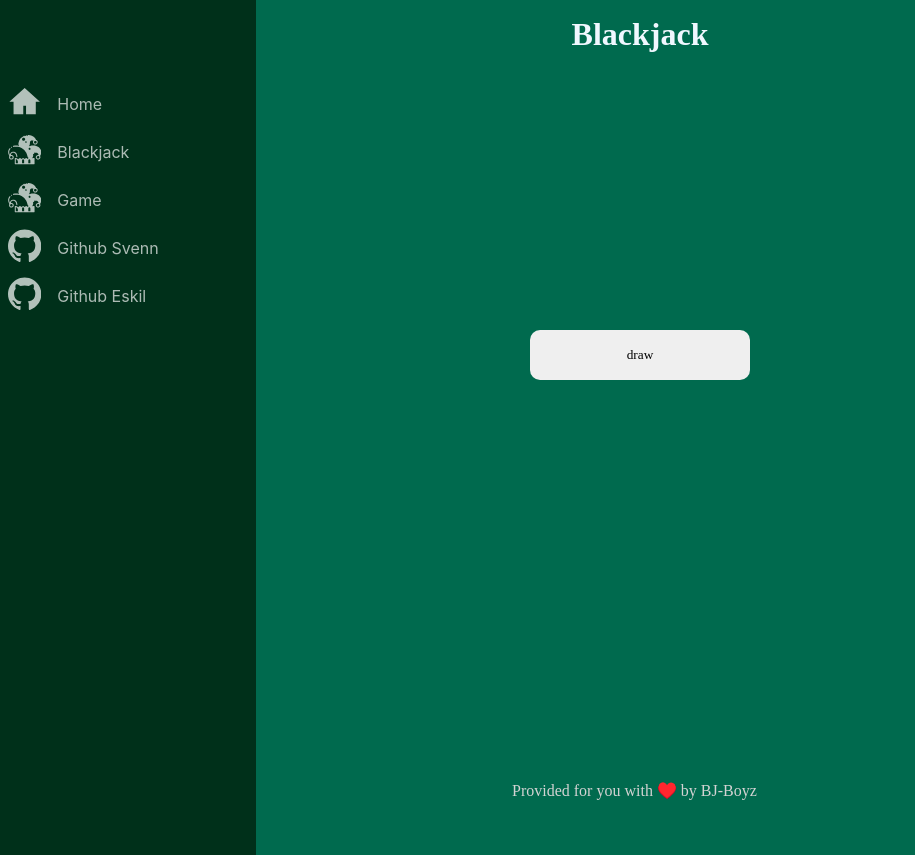
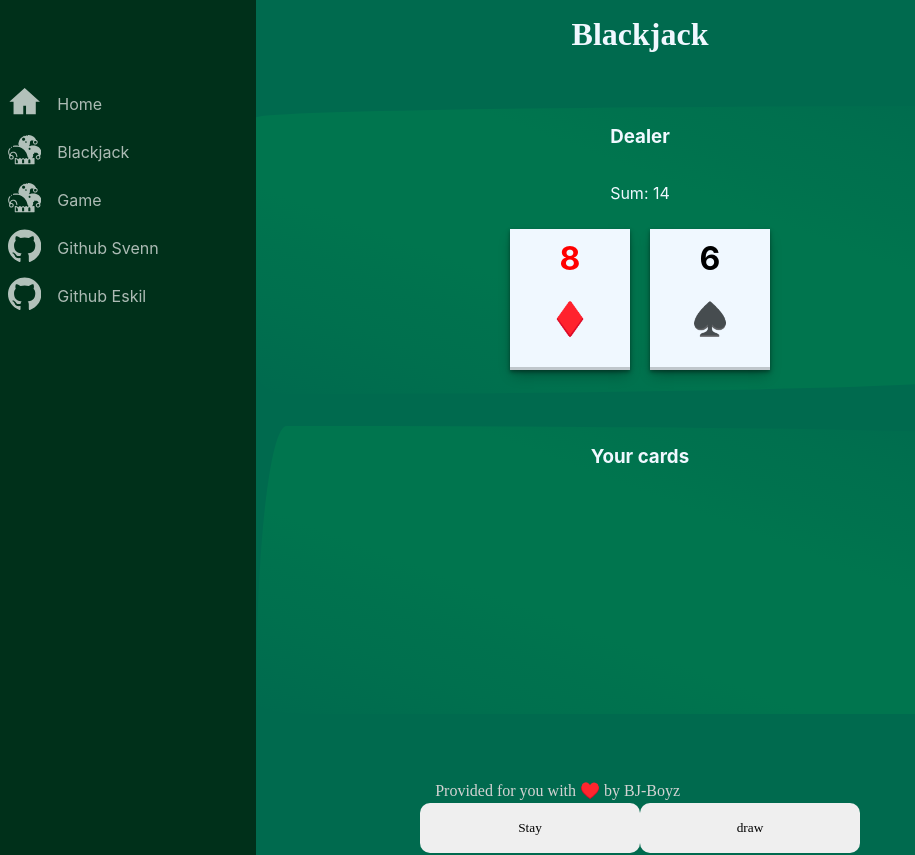
Before and after one commit to eskilsen/BlackjackTrippleTwist, a React (Create React App) app in the folder bj-boyz/: page /bjbybjboys in a window 1280 px wide. Shown: the whole page, without its empty margins (0-915 px from the left). Before the commit the page ends 800 px from the top, so only its background shows below. Built offline with nearby package versions, Linux system fonts and the light colour scheme; a web font is replaced by a local one.

Commit message:
more game functionality.. not working, state and updates are fucked

```diff
--- a/bj-boyz/src/components/Hand.tsx
+++ b/bj-boyz/src/components/Hand.tsx
@@ -1,9 +1,9 @@
-import React, { useState, useEffect } from 'react';
-import { Card, Deck, StandardDeck } from "fh-cards";
+import React, { useState, useEffect, useRef } from 'react';
 import CardCC from './CardCC';
 import "./styles/Hand.css"
 
 import jsonData from "../deck.json";
+
 
 
 function Hand() {
@@ -14,15 +14,24 @@ function Hand() {
   const [cardHand, setCardHand]: any[] = useState([]);
   const [cardSum, setCardSum] = useState(0);
 
-  let drawCard = () => {
+  const [dealerCards, setDealerCards]: any[] = useState([]);
+  const [dealerSum, setDealerSum] = useState(0);
+  const [playerIsFinished, setPlayerIsFinished] = useState(false);
+  const [gameOver, setGameOver] = useState(false);
+
+  let drawCard = (hand: any[]) => {
     if (deck.length > 0){
       const randomIndex = Math.floor(Math.random()*deck.length);
-      console.log(randomIndex);
       const card = deck[randomIndex];
       deck.splice(randomIndex,1);
       setDeck([...deck])
-      cardHand.push(card);
+      hand.push(card);
     }
+  }
+
+  let dealDealerCards = () => {
+    drawCard(dealerCards);
+    summerizeDealerHand(dealerCards);
   }
 
   let summerizeCardHand = (cardHand: any[]) => {
@@ -69,23 +78,138 @@ function Hand() {
     setCardSum(total);
   }
 
+  let summerizeDealerHand = (cardHand: any[]) => {
+    let total = 0;
+    cardHand.forEach((card: any) => {
+      if (card.value !== 'A'){
+        switch (card.value)
+        {
+          case 'K':
+            total += 10;
+            break;
+          case 'Q':
+            total += 10;
+            break;
+          case 'J':
+            total += 10;
+            break;
+          default:
+            total += Number(card.value);
+        }
+      }
+    });
+
+    const aces = cardHand.filter((card: any) => {
+      return card.value === 'A';
+    });
+
+    aces.forEach((card: any) => {
+      if((total + 11) > 21){
+        total += 1
+      }
+      else if ((total + 11) === 21){
+        if (aces.length > 1){
+          total += 1;
+        }
+        else {
+          total += 11;
+        }
+      }
+      else{
+        total += 11;
+      }
+    });
+    setDealerSum(total);
+  }
+
+
+  //if (!gameOver) setTimeout(finishDealerPlay,0);
+
+  let checkGameStatus = () => {
+    return gameOver;
+  }
+
+  let finishDealerPlay = () => {
+    if (dealerSum >= 21 || dealerSum > cardSum){
+      setGameOver(true);
+      console.log("Stopped");
+    }
+    else{
+      dealDealerCards();
+      //finishDealerPlay();
+    }
+  }
+
+  let stay = () => {
+    setPlayerIsFinished(true);
+    //setTimeout(finishDealerPlay,1000);
+  }
+
+  const isInitialMount = useRef(true);
+
+  useEffect(() => {
+    if (isInitialMount.current) {
+       isInitialMount.current = false;
+    } else {
+      finishDealerPlay()
+    }
+  }, [playerIsFinished]);
+
+
   useEffect(() =>{
     summerizeCardHand(cardHand);
-  })
+  },)
+
+
+  useEffect(() => {
+    dealDealerCards()
+    dealDealerCards()
+  }, [])
+
+  let refreshPage = () =>{
+    window.location.reload(false);
+  }
+
 
   return (
     <div className = "main-container">
-      <div className="hand-container">
-        {cardHand.map((card: any, index: number) => {
+      <div className = "hand-container" id="dealer">
+        <h3>Dealer</h3>
+        <p>Sum: {dealerSum}</p>
+        <div className = "cards">{dealerCards.map((card: any, index: number) => {
+          return (
+            <CardCC key = {index} value = {card.value} suit={card.suit}/>
+          );
+        })}
+
+        </div>
+      </div>
+      <div className="hand-container" id= "player">
+        <h3 className = "card-holder">Your cards</h3>
+        <div className = "cards">{cardHand.map((card: any, index: number) => {
           return (
             <CardCC key = {index}  value={card.value} suit = {card.suit}/>
           )
         })}
-
+        </div>
         </div>
         <div className="sumAndDraw">
-        {cardSum > 0 ? <p className = "summerizer">Sum: {cardSum}</p> : <></>}
-        <button className = "drawButton" onClick={() => {drawCard()}}>draw</button>
+        {cardSum > 1 ?
+          <p className = "summerizer">Sum: {cardSum}</p>
+          :
+          <p className = "summerizer-hidden"> Sum: {cardSum}</p>}
+        {playerIsFinished ?
+          <div><p>Finished</p><button onClick = {() => {refreshPage()}}>Play again</button>
+
+
+          dette er ikke fikset........
+          <h1>The winner is: {cardSum <= 21 && cardSum > dealerSum && dealerSum <= 21 ? <>YOU!</> : <>Dealer</>}</h1></div>
+          :
+          <div>
+          <button className = "drawButton" onClick={() => {drawCard(cardHand)}}>draw</button>
+          <button className = "drawButton" onClick={() => {stay()}}>Stay</button>
+          </div>
+          }
         </div>
     </div>
   );
--- a/bj-boyz/src/components/styles/Container.css
+++ b/bj-boyz/src/components/styles/Container.css
@@ -29,7 +29,7 @@ h1{
     text-align: center;
     bottom: 0;
     position: absolute;
-    left: 40vw;
+    margin-left: 34%;
     color: lightgray;
 
 
--- a/bj-boyz/src/components/styles/Hand.css
+++ b/bj-boyz/src/components/styles/Hand.css
@@ -3,30 +3,55 @@
     display: flex;
     flex-direction: column;
     color: aliceblue;
-
     align-items: center;
 }
 
 .hand-container{
     display: flex;
+    flex-direction: column;
+    align-items: center;
+
+    margin-bottom: 2rem;
+    height: 18rem;
+    width: 20rem;
+
+}
+
+#dealer{
+
+
+    border-radius: 96% 4% 96% 4% / 4% 93% 7% 8%;
+    width: 60vw;
+    background-image: linear-gradient(to right top, #006a4e, #006d4e, #00704e, #00724e, #00754e, #00754e, #00754e, #00754e, #00724e, #00704e, #006d4e, #006a4e);
+}
+
+#player{
+    width: 60vw;
+    border-radius: 4% 93% 7% 8%/96% 4% 96% 4%;
+    background-image: linear-gradient(to right top, #006a4e, #006d4e, #00704e, #00724e, #00754e, #00754e, #00754e, #00754e, #00724e, #00704e, #006d4e, #006a4e);
+}
+
+.cards{
+    display: flex;
     flex-direction: row;
-
 }
 
 h4{
 
 }
 
+
 .sumAndDraw{
-
-    position: absolute;
-    margin-top: 10rem;
     display: flex;
     flex-direction: column;
-    padding: 4rem;
+
     align-items: center;
+
 }
 
+.sum{
+
+}
 .drawButton{
     font-family: "Goldman";
     float: right;
@@ -85,9 +110,17 @@ h4{
     border-radius: 10px;
 }
 
+.summerizer-hidden{
+    font-size: large;
+    top: 0;
+    position: inherit;
+    opacity: 0;
+
+}
 .summerizer{
     font-size: large;
     top: 0;
     position: inherit;
+    opacity: 1;
 
 }
```
